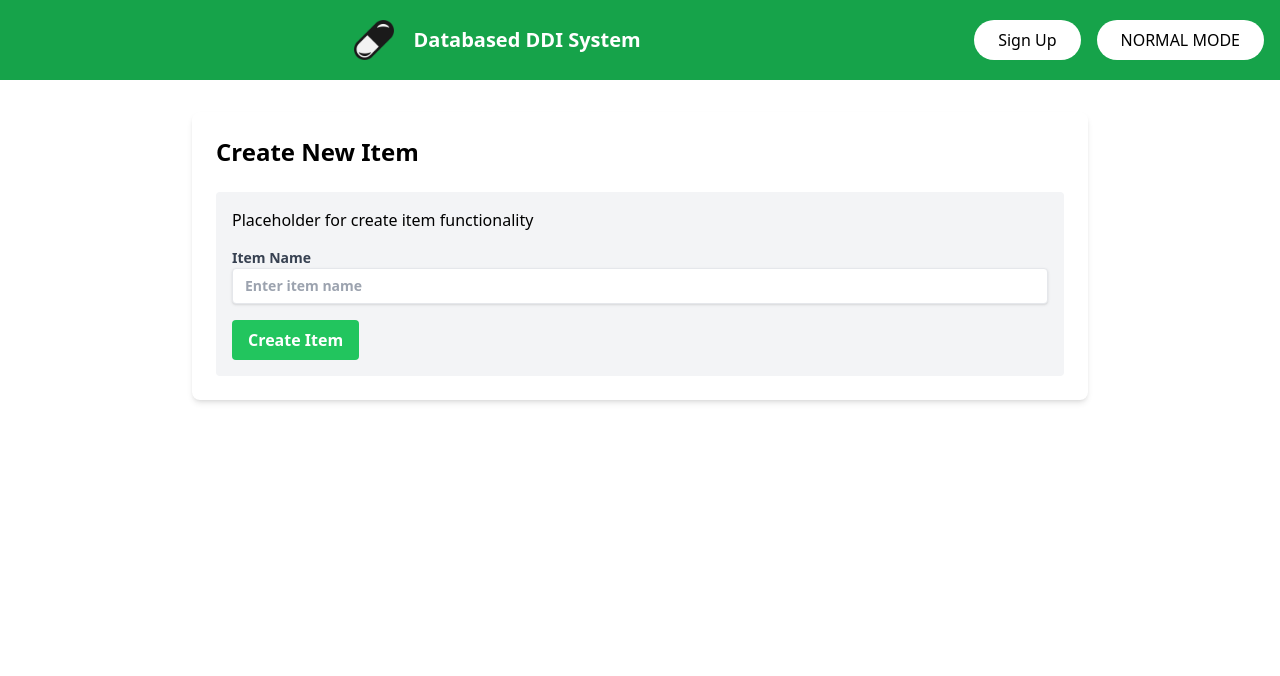
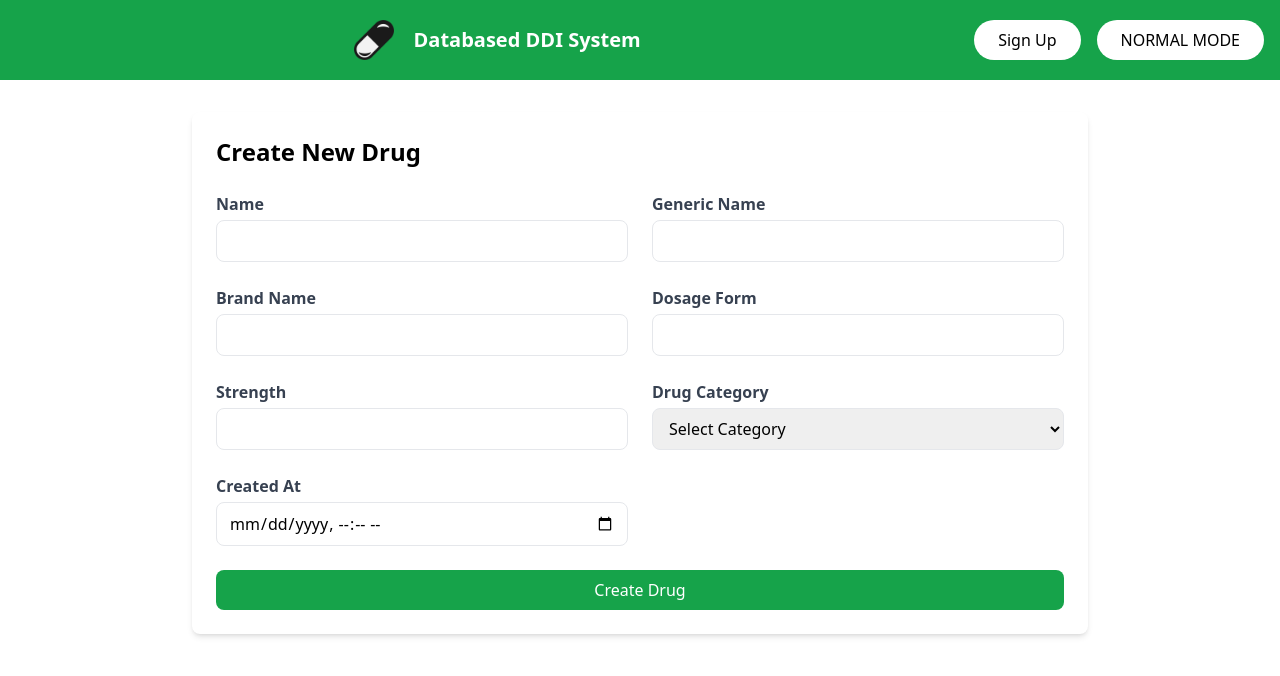
Before and after one commit to indentationLess/databased-DDI-system, a React (Vite) app in the folder frontend/: page /admin/create in a window 1280 px wide. Shown: the top 676 px of the page. Built offline with nearby package versions, Linux system fonts and the light colour scheme.

Commit message:
drug creation form is now schema compliant

```diff
--- a/frontend/src/pages/AdminCreate.jsx
+++ b/frontend/src/pages/AdminCreate.jsx
@@ -1,30 +1,145 @@
-import React from "react";
+import React, { useState } from "react";
 
 const AdminCreate = () => {
+  const [drugData, setDrugData] = useState({
+    Name: "",
+    GenericName: "",
+    BrandName: "",
+    DosageForm: "",
+    Strength: "",
+    DrugCategoryID: "",
+    created_at: "",
+  });
+
+  const [categories] = useState([
+    { id: 1, name: "Antibiotic" },
+    { id: 2, name: "Antiviral" },
+    // Add more categories as needed
+  ]);
+
+  const handleInputChange = (e) => {
+    const { name, value } = e.target;
+    setDrugData({ ...drugData, [name]: value });
+  };
+
+  const handleSubmit = (e) => {
+    e.preventDefault();
+    console.log("Drug Data Submitted:", drugData);
+  };
+
   return (
     <div className="w-full max-w-4xl mx-auto p-6 bg-white shadow-md rounded-lg">
-      <h1 className="text-2xl font-bold mb-6">Create New Item</h1>
-      <div className="bg-gray-100 p-4 rounded">
-        <p>Placeholder for create item functionality</p>
-        <form className="mt-4">
-          <div className="mb-4">
-            <label className="block text-gray-700 text-sm font-bold mb-2">
-              Item Name
+      <h1 className="text-2xl font-bold mb-6">Create New Drug</h1>
+      <form
+        onSubmit={handleSubmit}
+        className="grid grid-cols-1 md:grid-cols-2 gap-6"
+      >
+        <div>
+          <label className="block text-gray-700 font-bold mb-1">Name</label>
           <input
             type="text"
-                className="shadow appearance-none border rounded w-full py-2 px-3 text-gray-700 leading-tight focus:outline-none focus:shadow-outline"
-                placeholder="Enter item name"
+            name="Name"
+            value={drugData.Name}
+            onChange={handleInputChange}
+            className="w-full px-3 py-2 border rounded-lg focus:ring-2 focus:ring-blue-500 focus:outline-none"
+            required
           />
+        </div>
+
+        <div>
+          <label className="block text-gray-700 font-bold mb-1">
+            Generic Name
           </label>
+          <input
+            type="text"
+            name="GenericName"
+            value={drugData.GenericName}
+            onChange={handleInputChange}
+            className="w-full px-3 py-2 border rounded-lg focus:ring-2 focus:ring-blue-500 focus:outline-none"
+          />
         </div>
+
+        <div>
+          <label className="block text-gray-700 font-bold mb-1">
+            Brand Name
+          </label>
+          <input
+            type="text"
+            name="BrandName"
+            value={drugData.BrandName}
+            onChange={handleInputChange}
+            className="w-full px-3 py-2 border rounded-lg focus:ring-2 focus:ring-blue-500 focus:outline-none"
+          />
+        </div>
+
+        <div>
+          <label className="block text-gray-700 font-bold mb-1">
+            Dosage Form
+          </label>
+          <input
+            type="text"
+            name="DosageForm"
+            value={drugData.DosageForm}
+            onChange={handleInputChange}
+            className="w-full px-3 py-2 border rounded-lg focus:ring-2 focus:ring-blue-500 focus:outline-none"
+          />
+        </div>
+
+        <div>
+          <label className="block text-gray-700 font-bold mb-1">Strength</label>
+          <input
+            type="text"
+            name="Strength"
+            value={drugData.Strength}
+            onChange={handleInputChange}
+            className="w-full px-3 py-2 border rounded-lg focus:ring-2 focus:ring-blue-500 focus:outline-none"
+          />
+        </div>
+
+        <div>
+          <label className="block text-gray-700 font-bold mb-1">
+            Drug Category
+          </label>
+          <select
+            name="DrugCategoryID"
+            value={drugData.DrugCategoryID}
+            onChange={handleInputChange}
+            className="w-full px-3 py-2 border rounded-lg focus:ring-2 focus:ring-blue-500 focus:outline-none"
+            required
+          >
+            <option value="" disabled>
+              Select Category
+            </option>
+            {categories.map((category) => (
+              <option key={category.id} value={category.id}>
+                {category.name}
+              </option>
+            ))}
+          </select>
+        </div>
+
+        <div>
+          <label className="block text-gray-700 font-bold mb-1">
+            Created At
+          </label>
+          <input
+            type="datetime-local"
+            name="created_at"
+            value={drugData.created_at}
+            onChange={handleInputChange}
+            className="w-full px-3 py-2 border rounded-lg focus:ring-2 focus:ring-blue-500 focus:outline-none"
+          />
+        </div>
+
+        <div className="col-span-full">
           <button
             type="submit"
-            className="bg-green-500 hover:bg-green-700 text-white font-bold py-2 px-4 rounded focus:outline-none focus:shadow-outline"
+            className="w-full bg-green-600 text-white py-2 rounded-lg hover:bg-green-700"
           >
-            Create Item
+            Create Drug
           </button>
+        </div>
       </form>
-      </div>
     </div>
   );
 };
```
Lines whose indentation alone changed are shown as unchanged.
